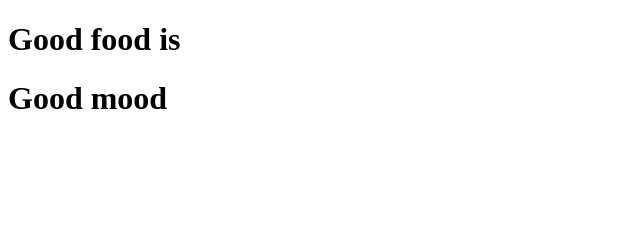
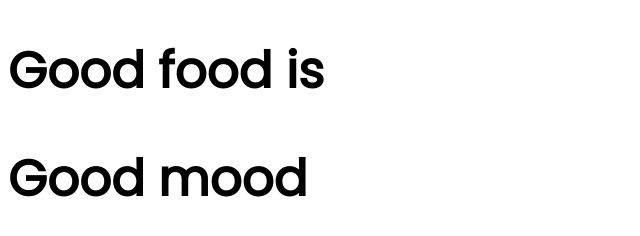
Before and after one commit to trapa45/food-repo, a plain HTML site: page index.html in a window 1280 px wide. Shown: the whole page, without its empty margins (0-640 px from the left). Drawn offline with Linux system fonts and the light colour scheme.

Commit message:
style change

```diff
--- a/index.html
+++ b/index.html
@@ -6,6 +6,10 @@
     <meta http-equiv="X-UA-Compatible" content="IE=edge">
     <meta name="viewport" content="width=device-width, initial-scale=1.0">
     <title>Click to Eat</title>
+    <link rel="preconnect" href="https://fonts.googleapis.com">
+    <link rel="preconnect" href="https://fonts.gstatic.com" crossorigin>
+    <link href="https://fonts.googleapis.com/css2?family=Poppins&display=swap" rel="stylesheet">
+    <link rel="stylesheet" href="style.css">
 </head>
 
 <body>
--- /dev/null
+++ b/style.css
@@ -0,0 +1,6 @@
+body{
+    font-family: 'Poppins', sans-serif;
+}
+h1{
+    font-size: 50px;
+}
```
